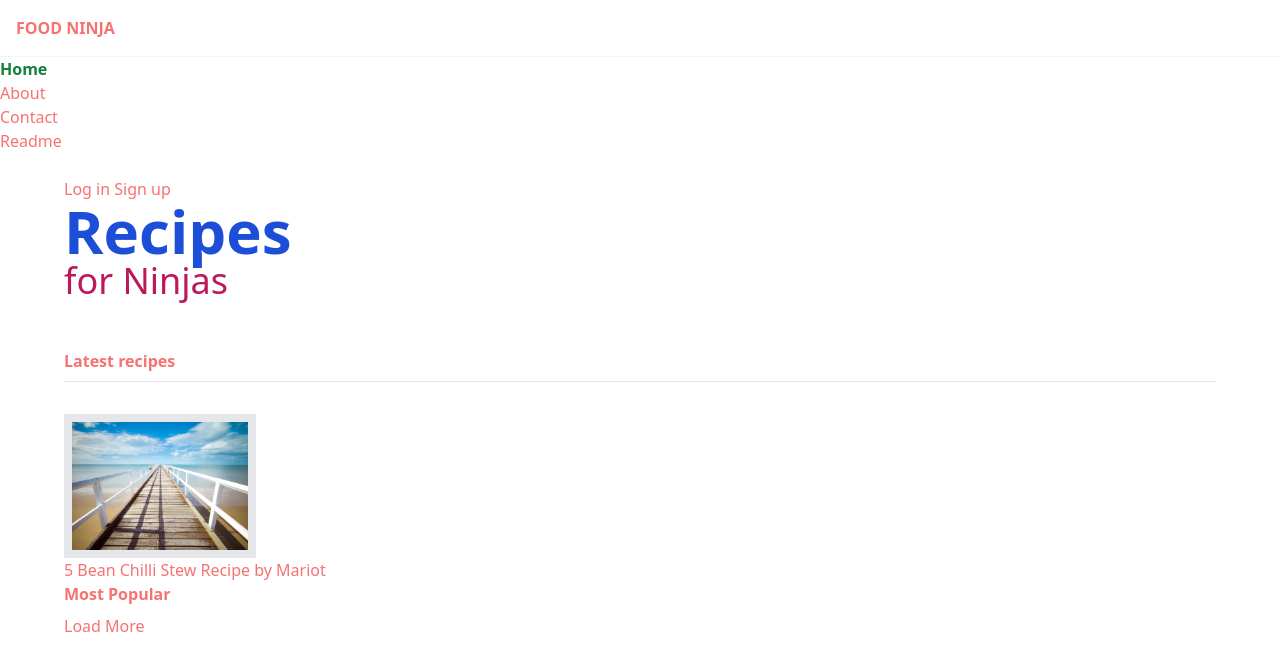
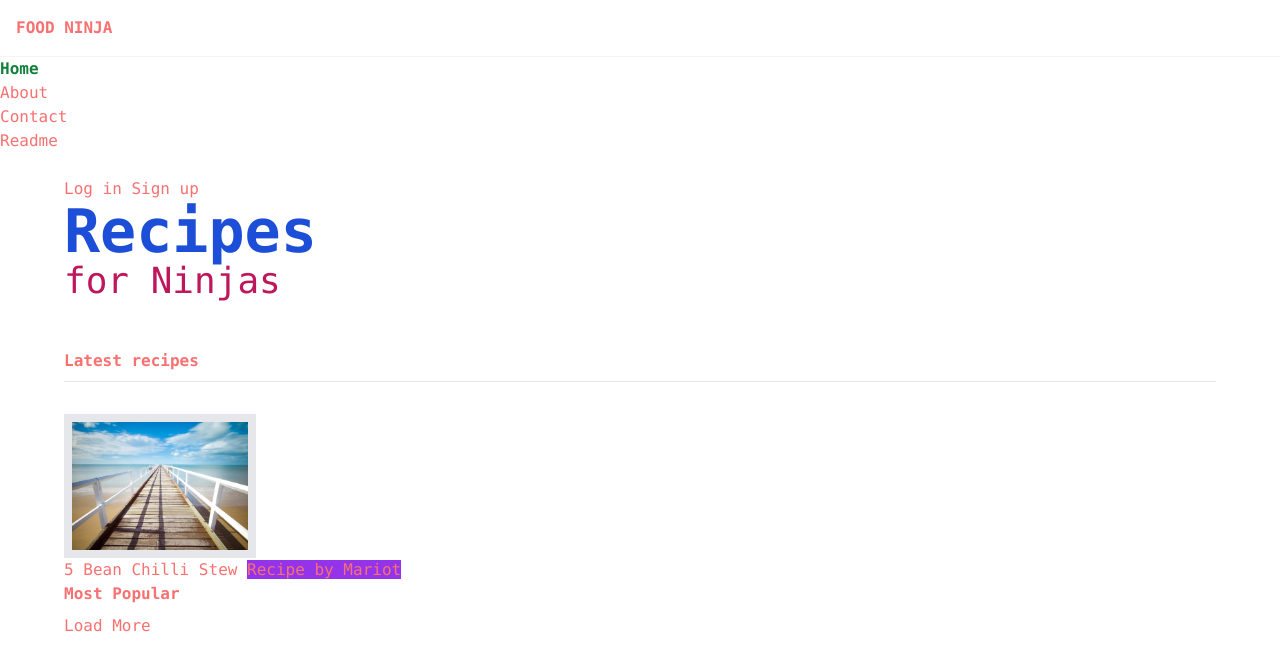
Before and after one commit to obibaadoma/tailwind-tutorials, a website: page public/index.html in a window 1280 px wide. Drawn offline with Linux system fonts and the light colour scheme.

```diff
--- a/public/index.html
+++ b/public/index.html
@@ -8,14 +8,14 @@
   <link rel="stylesheet" href="styles.css"/></link>
  </head>
 
-<body class="text-red-400">
+<body class="text-red-400 font-mono">
 
   <div>
     <!-- content wrapper -->
     <div>
       <nav>
         <div>
-          <h1 class="font-bold uppercase p-4 border-b border-gray-100">
+          <h1 class="font-bold uppercase p-4 border-b border-gray-100 text-mamoth">
             <a href="/">Food Ninja</a>
           </h1>
         </div>
@@ -61,7 +61,7 @@
         <div>
           <img  class="w-48 h-36 border-8"src="../public/images/image2.jpg" alt="Description of the image">
         <span>5 Bean Chilli Stew</span>
-        <span>Recipe by Mariot</span>
+        <span class="bg-purple-600">Recipe by Mariot</span>
         </div>
       </div>
       <h4 class = "font-bold mt=12 pb-2">Most Popular</h4>
```
Also changed, not shown: package.json (+7 -0 lines), .eslintrc.json (added), .github/workflows/linters.yml (added), .stylelintrc.json (added), README.md, public/styles.css, 2 other files.
